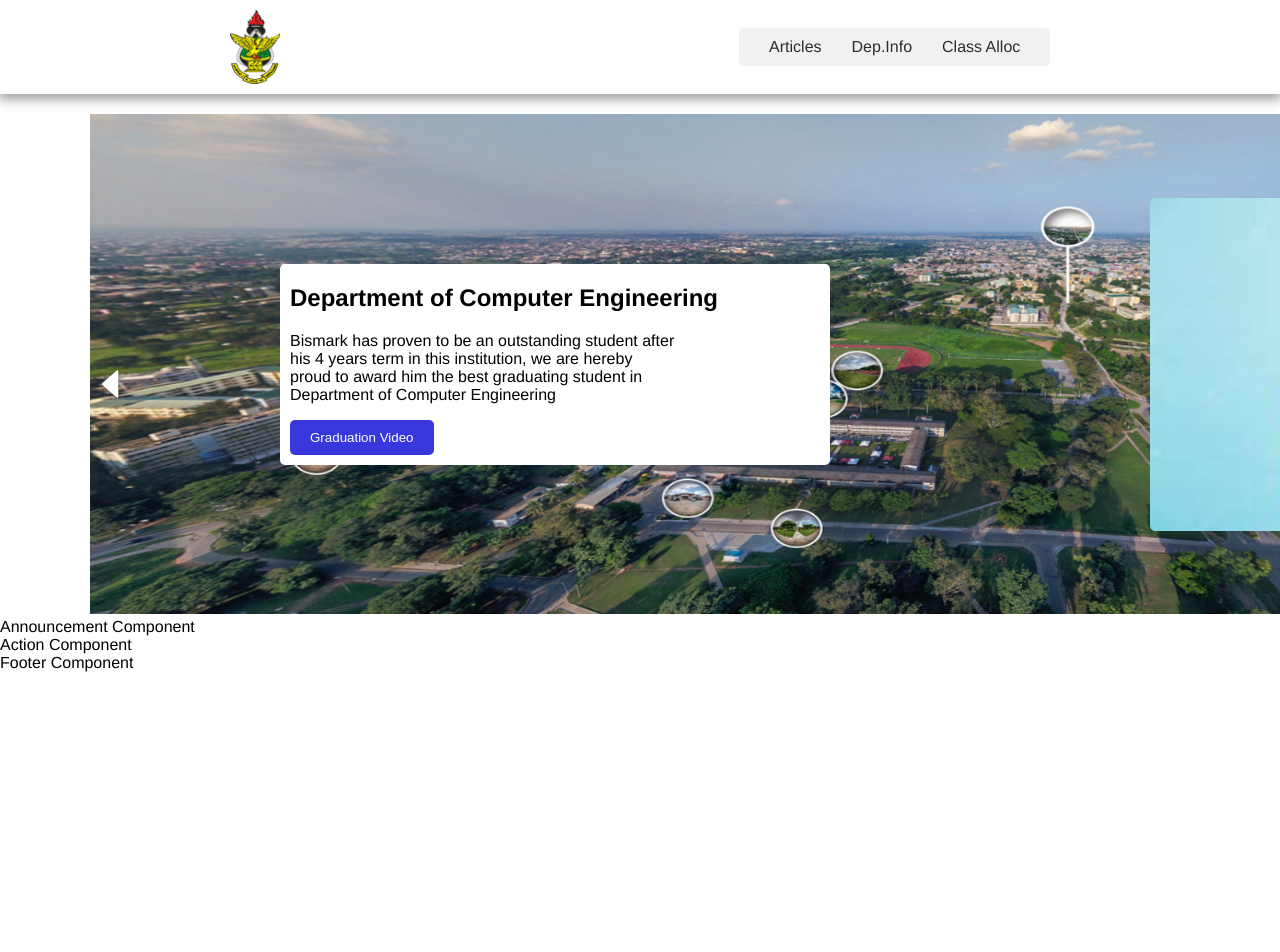
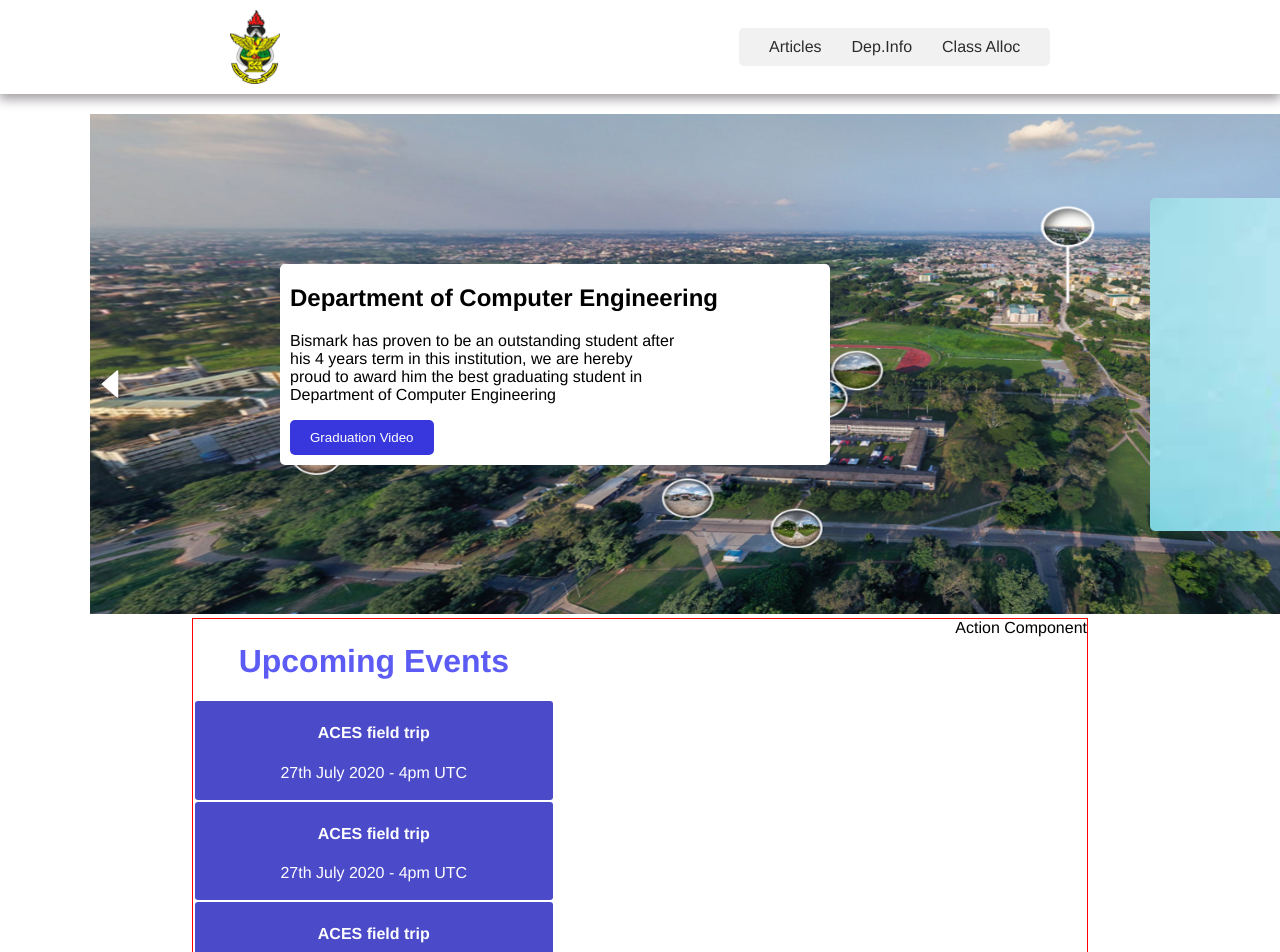
Before and after one commit to bismarkboateng/fallco-web, a React (Vite) app: page / in a window 1280 px wide. Shown: the top 952 px of the page. Before the commit the page ends 800 px from the top, so only its background shows below. Built offline with nearby package versions, Linux system fonts and the light colour scheme.

Commit message:
fix: announcement component, wrapped the announcment and action component with a div to align them properly

```diff
--- /dev/null
+++ b/src/components/Announcement/Announcement.css
@@ -0,0 +1,22 @@
+.announcement--container {
+
+
+    width: 40%;
+    margin: 2px 2px;
+    text-align: center;
+}
+
+.announcement--header {
+    color: rgb(92, 92, 245);
+}
+
+.announcement--btn {
+    background-color: rgb(75, 75, 202);
+    color: #fff;
+    padding: 2px;
+    margin-bottom: 2px;
+    border-radius: 3px;
+
+    cursor: pointer;
+
+}
--- /dev/null
+++ b/src/components/Announcement/constants.js
@@ -0,0 +1,27 @@
+export const Announcements = [
+    {
+        title: "ACES field trip",
+        Date: "27th July 2020",
+        time: "4pm UTC",
+        index: 0
+    },
+    {
+        title: "ACES field trip",
+        Date: "27th July 2020",
+        time: "4pm UTC",
+        index: 1
+
+    },
+    {
+        title: "ACES field trip",
+        Date: "27th July 2020",
+        time: "4pm UTC",
+        index: 2
+    },
+    {
+        title: "ACES field trip",
+        Date: "27th July 2020",
+        time: "4pm UTC",
+        index: 3
+    }
+]
--- a/src/components/Announcement/index.jsx
+++ b/src/components/Announcement/index.jsx
@@ -1,7 +1,17 @@
+import { Announcements } from "./constants"
+import "./Announcement.css"
+
+
 export default function index() {
     return (
-        <div>
-            Announcement Component
+        <div className="announcement--container">
+           <h1 className="announcement--header">Upcoming Events</h1>
+           { Announcements.map((event) => (
+                <div key={event.index} className="announcement--btn">
+                    <h4 className="announcement--btn_title">{ event.title } </h4>
+                    <p className="announcement--btn_metadata">{ event.Date} - { event.time }</p>
+                </div>
+           )) }
         </div>
     )
 }
--- /dev/null
+++ b/src/pages/Home/Home.css
@@ -0,0 +1,11 @@
+.announcement--action_block {
+    border: 1px solid red;
+    width: 70%;
+    margin: auto;
+
+    display: flex;
+    flex-direction: row;
+    justify-content: space-between;
+
+    flex-wrap: wrap;
+}
--- a/src/pages/Home/index.jsx
+++ b/src/pages/Home/index.jsx
@@ -1,13 +1,16 @@
 import { Action, Announcement, Footer, HeroSection, Navbar } from "../../components"
-
+import "./Home.css"
 
 export default function index() {
     return (
         <div>
             <Navbar />
             <HeroSection />
-            <Announcement />
-            <Action />
+            <div className="announcement--action_block">
+                <Announcement />
+                <Action />
+            </div>
+
             <Footer />
         </div>
     )
```
